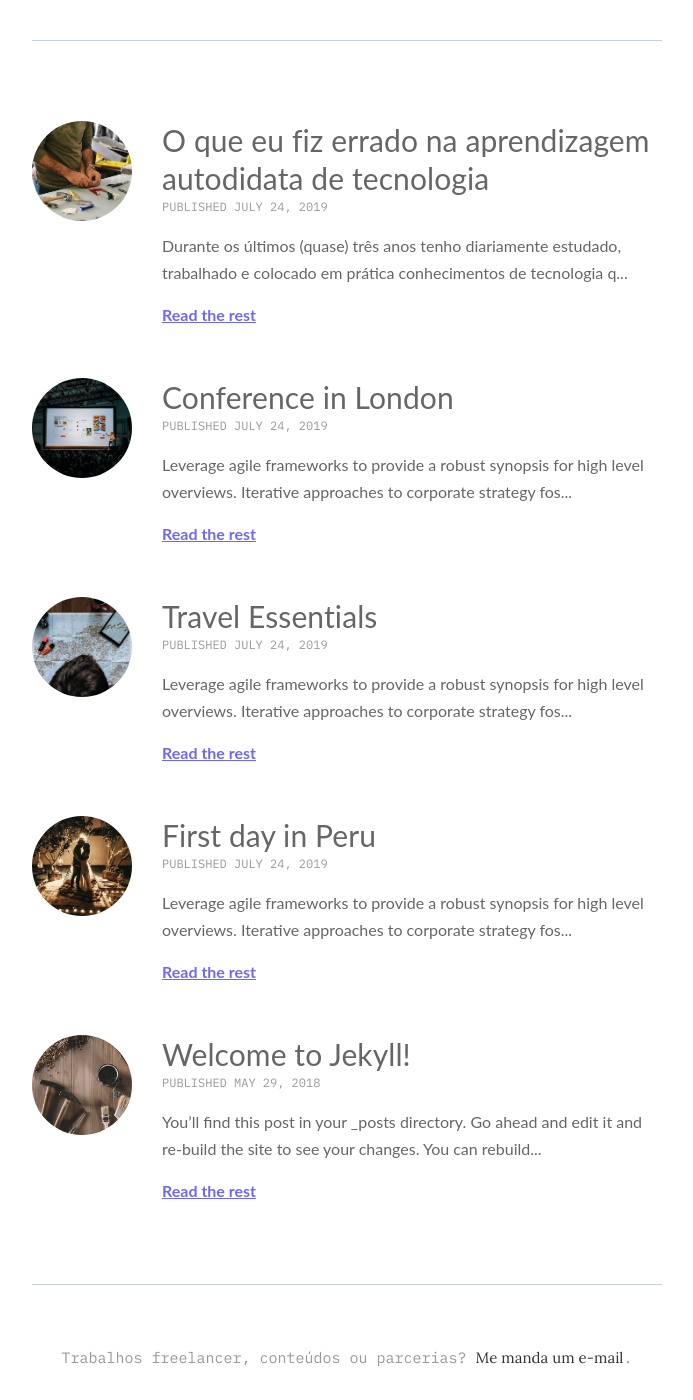
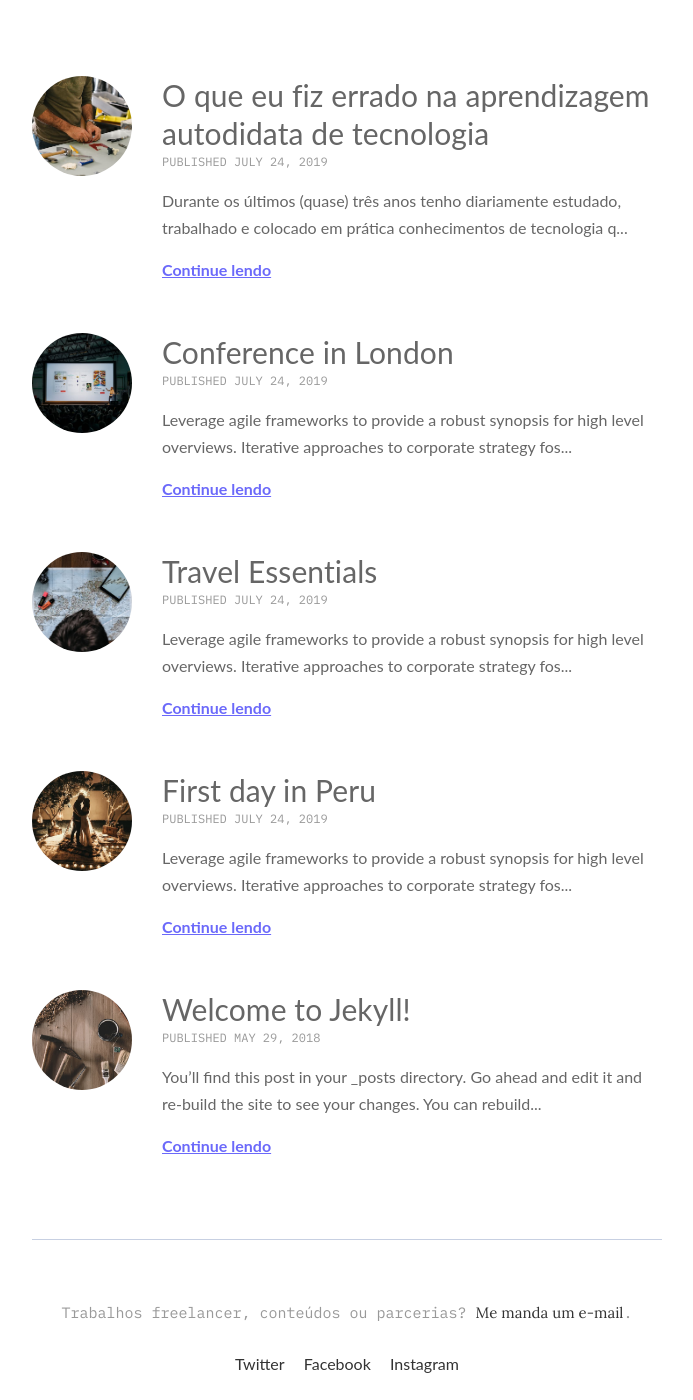
Before and after one commit to carolsoaressantos/carolcodes.github.io, a Jekyll site: the page built from index.html, in a window 1280 px wide and 1400 px high, scrolled down 633 px. Shown: the whole window, without its empty margins (293-986 px from the left). Built offline with Jekyll 4.4.1, drawn with Linux system fonts in a browser that asks for light colours.

```diff
--- a/_includes/show-disqus.html
+++ b/_includes/show-disqus.html
@@ -1,5 +1,5 @@
 <div class="show-comments">
-    <button class="disqus-button" id="show-comments-button" onclick="disqus();return false;">Leave a comment</button>
+    <button class="disqus-button" id="show-comments-button" onclick="disqus();return false;">Deixe um comentário</button>
 </div>
 
 <div id="disqus_thread"></div>
--- a/_layouts/tag-page.html
+++ b/_layouts/tag-page.html
@@ -23,7 +23,7 @@
           <a href="{{ post.url | prepend: site.baseurl }}">{{post.title}}</a>
         </h2>
         <div class="article__meta">
-          <span class="article__date">Publicado <time datetime="{{ post.date | date_to_xmlschema }}">{% assign date_format = site.minima.date_format | default: "%B %-d, %Y" %}{{ post.date | date: date_format }}</time></span>
+          <span class="article__date">Publicado<time datetime="{{ post.date | date_to_xmlschema }}">{% assign date_format = site.minima.date_format | default: "%B %-d, %Y" %}{{ post.date | date: date_format }}</time></span>
         </div>
         <p class="article__excerpt">{% if post.description %}{{ post.description }}{% else %}{{ post.content | strip_html | truncate: 130 }}{% endif %}</p>
         <a href="{{ post.url | prepend: site.baseurl }}" class="read-more">Continue lendo</a>
--- a/index.html
+++ b/index.html
@@ -9,10 +9,11 @@
   <img src="{{site.baseurl}}{{site.author.image}}" alt="{{site.author.name}}" class="author__img">
       <h1 class="author__job">{{ site.author.job }}</h1>
       <p class="author__bio">{{ site.author.bio }}</p>
-      <div class="author__more">
+
+      <!-- <div class="author__more">
         <a href="mailto:{{site.author.email}}?subject=Hello%20%F0%9F%91%8B" class="say-hello">Say hello</a>
         <a href="{{site.baseurl}}/about/" class="know-more">Know More</a>
-      </div>
+      </div> -->
     </div>
   </section>
   <!-- end author -->
@@ -35,7 +36,7 @@
           <span class="article__date">Published <time datetime="{{ post.date | date_to_xmlschema }}">{% assign date_format = site.minima.date_format | default: "%B %-d, %Y" %}{{ post.date | date: date_format }}</time></span>
         </div>
         <p class="article__excerpt">{% if post.description %}{{ post.description }}{% else %}{{ post.content | strip_html | truncate: 130 }}{% endif %}</p>
-        <a href="{{ post.url | prepend: site.baseurl }}" class="read-more">Read the rest</a>
+        <a href="{{ post.url | prepend: site.baseurl }}" class="read-more">Continue lendo</a>
       </div>
     </div>
     {% endfor %}
```
Also changed, not shown: 17 other files.
